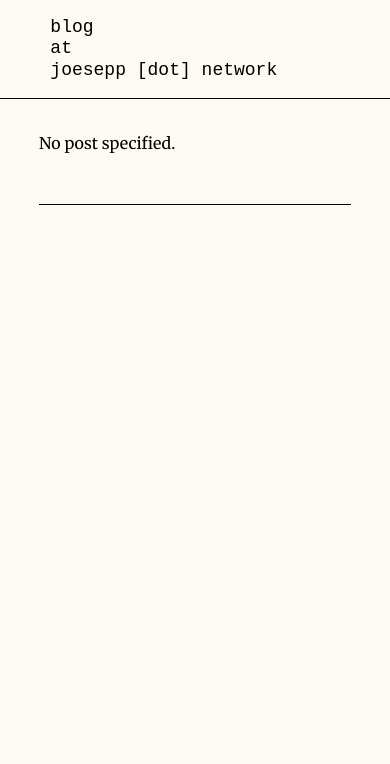
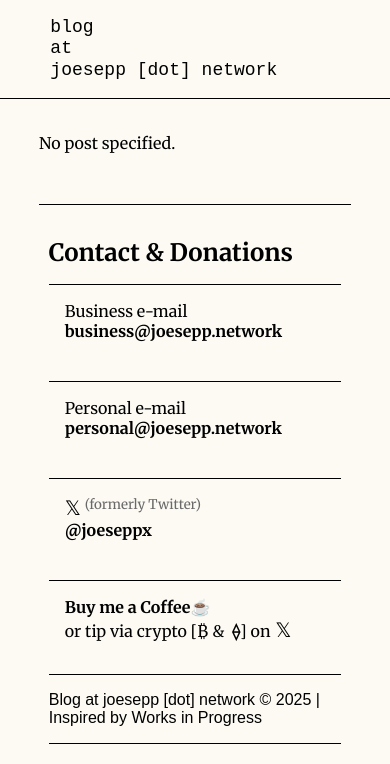
Before and after one commit to joeseppgh/joesepp.github.io, a plain HTML site: page post.html in a window 390 px wide. Drawn offline with nearby package versions, Linux system fonts and the light colour scheme; a web font is replaced by a local one.

Commit message:
intro post update, read time added, buy me a coffe link added, minor css changes

```diff
--- a/post.html
+++ b/post.html
@@ -32,5 +32,64 @@
         </header>
 
         <main id="post" class="merriweather-400"></main>
+
+        <footer class="merriweather-400">
+            <div><h2>Contact & Donations</h2></div>
+
+            <div id="contact-div">
+                <div class="contact-div-child">
+                    <span>Business e-mail</span><br />
+                    <b
+                        ><a
+                            href="mailto:business@joesepp.network"
+                            class="footer-link"
+                            >business@joesepp.network</a
+                        ></b
+                    >
+                </div>
+
+                <div class="contact-div-child">
+                    <span>Personal e-mail</span><br />
+                    <b
+                        ><a
+                            href="mailto:personal@joesepp.network"
+                            class="footer-link"
+                            >personal@joesepp.network</a
+                        ></b
+                    >
+                </div>
+
+                <div class="contact-div-child">
+                    <span class="x-logo">𝕏</span>
+                    <sup>(formerly Twitter)</sup><br />
+                    <b
+                        ><a href="https://x.com/joeseppx" class="footer-link"
+                            >@joeseppx</a
+                        ></b
+                    >
+                </div>
+
+                <div class="contact-div-child">
+                    <b
+                        ><a href="https://coff.ee/joesepp" class="footer-link"
+                            >Buy me a Coffee☕</a
+                        ></b
+                    ><br />
+                    or tip via crypto [₿ & &nbsp;<b>⟠</b>] on<a
+                        href="https://x.com/joeseppx"
+                        class="footer-link x-logo"
+                    >
+                        𝕏</a
+                    >
+                </div>
+            </div>
+
+            <div class="anaheim-400" id="copyright-div">
+                Blog at joesepp [dot] network © 2025 | Inspired by
+                <a href="https://worksinprogress.co/" class="wip-link"
+                    >Works in Progress</a
+                >
+            </div>
+        </footer>
     </body>
 </html>
--- a/reader.js
+++ b/reader.js
@@ -1,4 +1,3 @@
-/* Query-string helper */
 function getFileFromQuery() {
   const params = new URLSearchParams(location.search);
   return params.get("file");
@@ -18,16 +17,27 @@ async function loadPost() {
   }
 
   const md = await res.text();
-  const html = marked.parse(md);
 
-  /* prepend H1 based on filename */
+  // Calculate word count and read time
+  const wordCount = md
+    .trim()
+    .split(/\s+/)
+    .filter((word) => word.length > 0).length;
+
+  const readTimeMinutes = Math.ceil(wordCount / 225);
+  const readTimeString = `read time: ~${readTimeMinutes} min`;
+
+  const md_final = md.replace(/{{readtime}}/g, readTimeString);
+
+  const html = marked.parse(md_final);
+
   const [, , slug] = file.match(/^(\d{4}-\d{2}-\d{2})-(.+)\.md$/) || [];
   const title = slug
     .split("-")
     .map((w) => w[0].toUpperCase() + w.slice(1))
     .join(" ");
 
-  document.getElementById("post").innerHTML = `<h1>${title}</h1>\n${html}`;
+  document.getElementById("post").innerHTML = `<h1>${title}</h1>${html}`;
 }
 
 loadPost();
--- a/style.css
+++ b/style.css
@@ -28,6 +28,8 @@
     font-weight: 600;
     font-style: normal;
 }
+
+/* --------------- Body --------------- */
 
 body {
     margin: 0;
@@ -125,6 +127,7 @@ main {
 
 .blog-post .footer {
     border-top: 1px solid #000;
+    display: flex;
 }
 
 .blog-post .tag {
@@ -137,15 +140,32 @@ main {
     user-select: none;
 }
 
+.blog-post .read-time {
+    color: dimgray;
+    padding: 0.6rem 1.2rem;
+}
+
 /* --------------- Footer --------------- */
 footer {
     width: 75%;
     margin: 2rem auto 4rem;
 }
 
-footer div {
+footer #contact-div,
+footer #copyright-div {
     padding: 1rem 0;
     border-bottom: 1px solid #000;
+}
+
+footer #contact-div {
+    display: grid;
+    grid-template-columns: repeat(auto-fit, minmax(280px, 1fr));
+    gap: 1.5rem;
+}
+
+footer .contact-div-child {
+    border-left: 1px solid black;
+    padding: 1rem;
 }
 
 footer h2 {
@@ -170,6 +190,10 @@ footer .wip-link:hover {
     font-weight: 500;
 }
 
+.x-logo {
+    font-size: 20px;
+}
+
 /* --------------- Post page --------------- */
 #post {
     width: 40%;
@@ -177,8 +201,18 @@ footer .wip-link:hover {
     line-height: 1.6;
 }
 
-sub {
+sub,
+sup {
     color: dimgray;
+}
+
+a {
+    color: black;
+}
+
+a:hover {
+    font-weight: 700;
+    color: darkslateblue;
 }
 
 /* --------------- Responsiveness --------------- */
@@ -198,6 +232,11 @@ sub {
     #post {
         width: 80%;
     }
+
+    footer .contact-div-child {
+        border-left: 0;
+        border-top: 1px solid black;
+    }
 }
 
 #post h1 {
```
Also changed, not shown: index.html (+27 -5 lines), main.js (+14 -7 lines), 1 other file.
